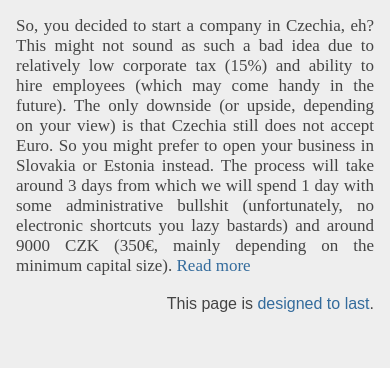
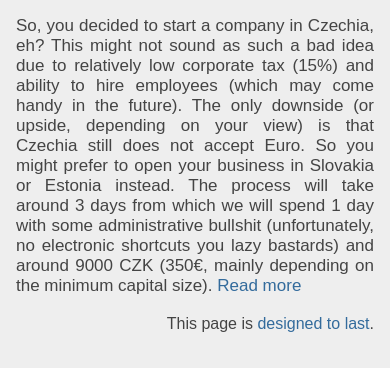
Before and after one commit to rhubinak/46692.dev, a plain HTML site: page posts.html in a window 390 px wide. Shown: the part 546-914 px from the top of the page. Drawn offline with Linux system fonts and the light colour scheme.

Commit message:
Sans-serif fonts for smaller screens

```diff
--- a/style.css
+++ b/style.css
@@ -227,6 +227,10 @@ p.center {text-align: center;}
     max-width: none;
   }
 
+  article p {
+    font: 17px sans-serif;
+  }
+
   footer p {
     width: auto;
   }
```
